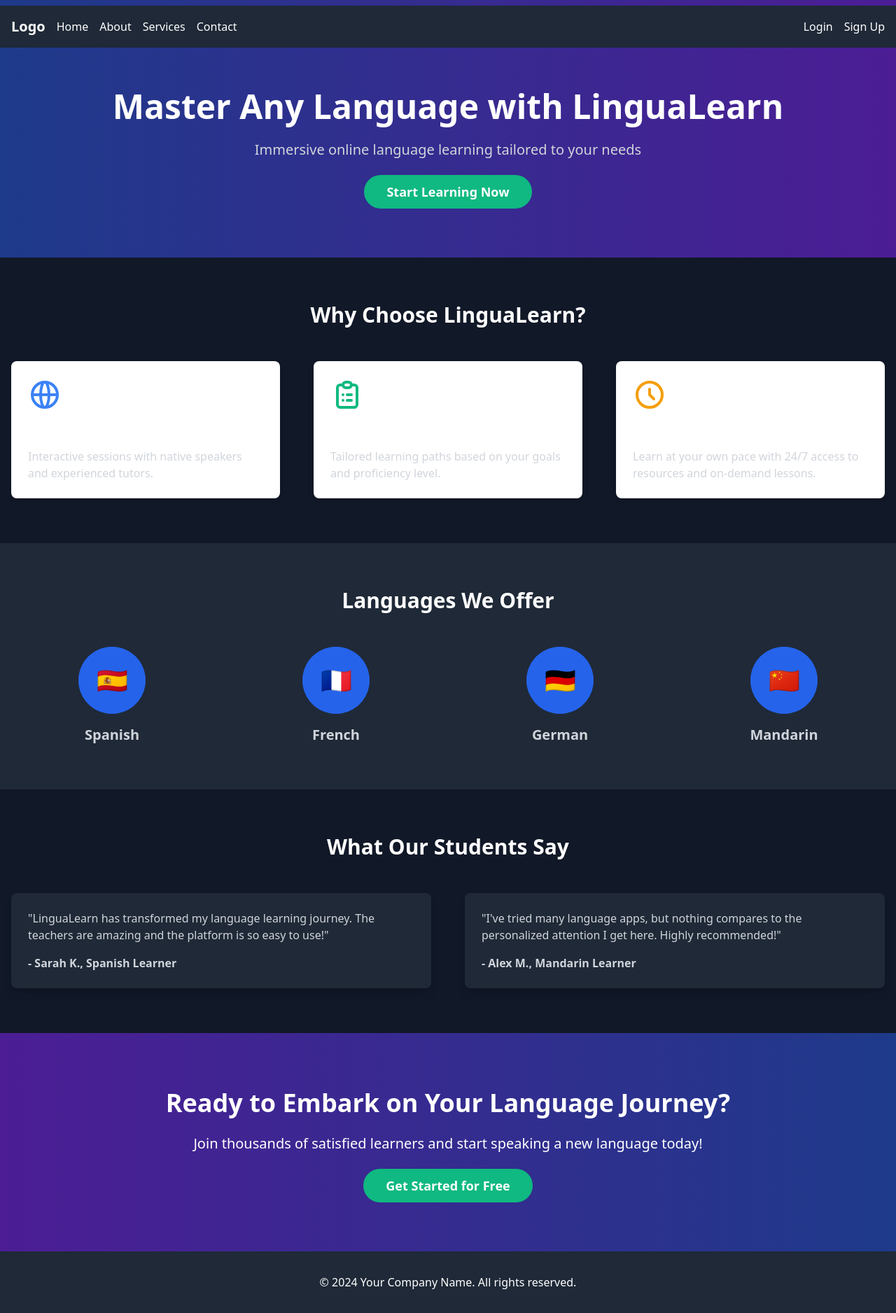
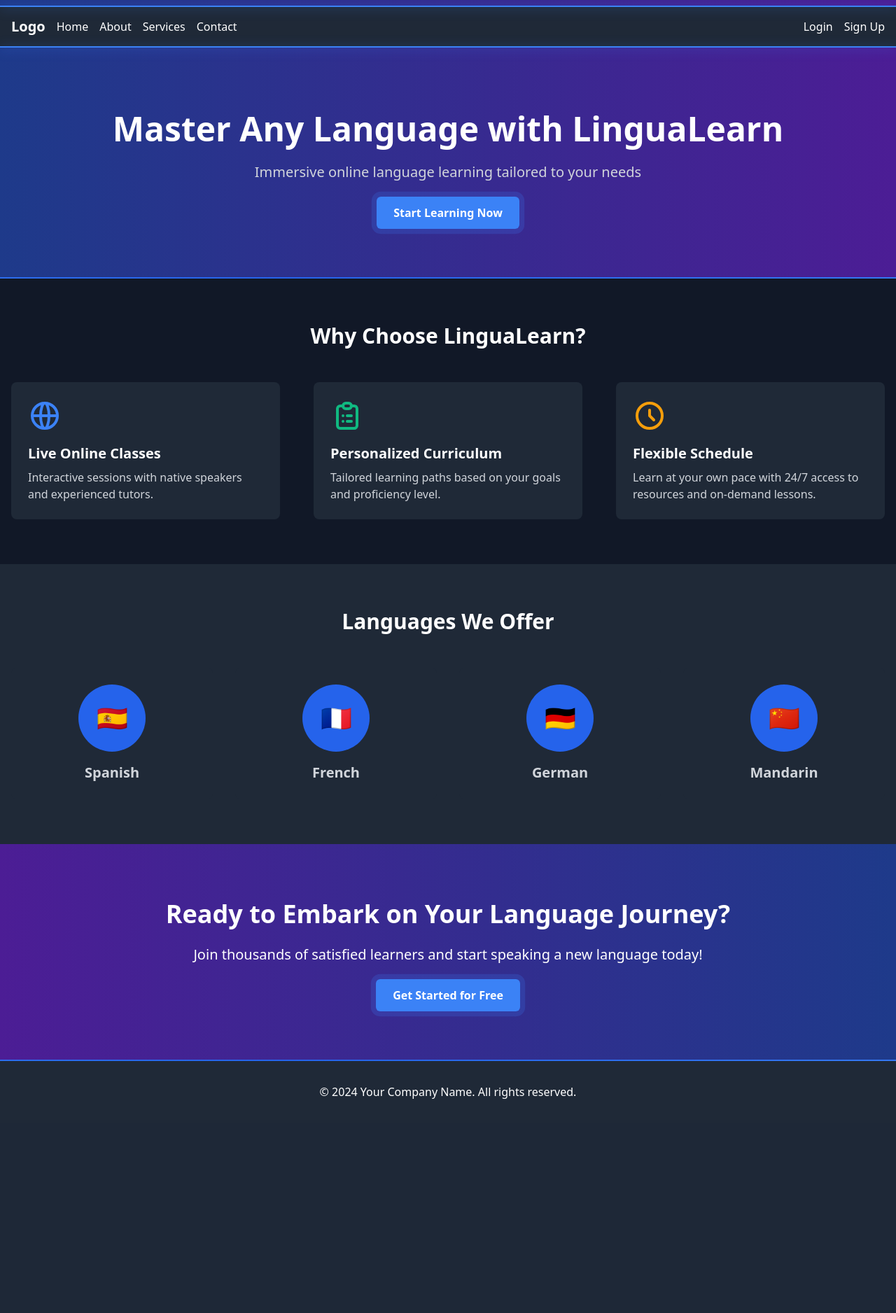
Before and after one commit to hiralinda/djangoproject_schoolwebpage, a Django app: page / in a window 1280 px wide. Shown: the whole page at 70% size. After the commit the page ends 1570 px from the top, so only its background shows below. Run offline with Django 5.2, Linux system fonts and the light colour scheme.

Commit message:
glowing-effect

```diff
--- a/hira/static/css/forms.css
+++ b/hira/static/css/forms.css
@@ -5,7 +5,7 @@
   justify-content: center;
   align-items: center;
   flex-direction: column;
-  padding: 3rem 1.5rem;
+  padding: 6rem 1.5rem;
 }
 
 .login-header {
--- a/hira/static/css/styles.css
+++ b/hira/static/css/styles.css
@@ -1,3 +1,57 @@
+.feature-card {
+  background-color: #1f2937;
+  border-radius: 0.5rem;
+  padding: 1.5rem;
+  transition: all 0.3s ease-in-out;
+}
+.feature-card:hover {
+  box-shadow: 0 0 10px #3b82f6;
+  transition: box-shadow 0.3s ease-in-out;
+  transform: translateY(-5px);
+}
+
+.section-separator {
+  width: 100%;
+}
+
+.nav-link {
+  color: #d1d5db;
+  transition: color 0.3s ease-in-out;
+}
+.nav-link:hover {
+  color: #ffffff;
+  text-shadow: 0 0 5px #3b82f6;
+}
+
+@keyframes navbar-glow {
+  0% {
+    box-shadow: 0 2px 5px rgba(59, 130, 246, 0.5);
+  }
+  50% {
+    box-shadow: 0 2px 20px rgba(59, 130, 246, 0.8);
+  }
+  100% {
+    box-shadow: 0 2px 5px rgba(59, 130, 246, 0.5);
+  }
+}
+.navbar-glow::before, .navbar-glow::after {
+  content: "";
+  position: absolute;
+  left: 0;
+  right: 0;
+  height: 2px;
+  background-color: #3b82f6;
+}
+.navbar-glow::before {
+  top: 0;
+}
+.navbar-glow::after {
+  bottom: 0;
+}
+.navbar-glow::before, .navbar-glow::after {
+  animation: navbar-glow 3s infinite;
+}
+
 .hamburger {
   cursor: pointer;
 }
@@ -28,22 +82,47 @@
   max-height: 300px;
 }
 
-.feature-card {
-  background-color: white;
-  border-radius: 8px;
-  box-shadow: 0 4px 6px rgba(0, 0, 0, 0.1);
-  padding: 24px;
-  transition: transform 0.3s ease;
+@keyframes pulse-glow {
+  0% {
+    box-shadow: 0 0 0 0 rgba(59, 130, 246, 0.7);
+  }
+  70% {
+    box-shadow: 0 0 0 10px rgba(59, 130, 246, 0);
+  }
+  100% {
+    box-shadow: 0 0 0 0 rgba(59, 130, 246, 0);
+  }
 }
-.feature-card:hover {
-  transform: translateY(-5px);
+.cta-button {
+  background-color: #3b82f6;
+  color: #ffffff;
+  padding: 0.75rem 1.5rem;
+  border-radius: 0.375rem;
+  font-weight: bold;
+  transition: all 0.3s ease-in-out;
+  animation: pulse-glow 2s infinite;
+}
+.cta-button:hover {
+  background-color: #2563eb;
+  transform: scale(1.05);
 }
 
-.cta a {
-  transition: background-color 0.3s ease;
+@keyframes glowing-line {
+  0% {
+    background-position: 0% 50%;
+  }
+  50% {
+    background-position: 100% 50%;
+  }
+  100% {
+    background-position: 0% 50%;
+  }
 }
-.cta a:hover {
-  background-color: #e6e6e6;
+.glowing-line, .section-separator {
+  height: 2px;
+  background: linear-gradient(90deg, #3b82f6, #2563eb, #3b82f6);
+  background-size: 200% 100%;
+  animation: glowing-line 3s infinite;
 }
 
 /*# sourceMappingURL=styles.css.map */
--- a/hira/static/sass/styles.scss
+++ b/hira/static/sass/styles.scss
@@ -1,15 +1,92 @@
-// Custom styles
-
-// Variables
-$primary-color: #3b82f6;
-$secondary-color: #1f2937;
-
+$primary-color: #3b82f6; // Blue-500
+$primary-hover-color: #2563eb; // Blue-600
+$background-color: #111827; // Gray-900
+$container-bg: #1f2937; // Gray-800
+$white: #ffffff;
+$gray-300: #d1d5db;
+$gray-500: #6b7280;
+$gray-700: #374151;
+$red-600: #dc2626;
 // Mixins
 @mixin transition($property: all, $duration: 0.3s, $timing: ease) {
   transition: $property $duration $timing;
 }
 
+@mixin glow-effect($color: $primary-color, $spread: 5px) {
+  box-shadow: 0 0 $spread $color;
+  transition: box-shadow 0.3s ease-in-out;
+}
+
+// Feature cards
+.feature-card {
+  background-color: $container-bg;
+  border-radius: 0.5rem;
+  padding: 1.5rem;
+  transition: all 0.3s ease-in-out;
+
+  &:hover {
+    @include glow-effect($primary-color, 10px);
+    transform: translateY(-5px);
+  }
+}
+
+.section-separator {
+  width: 100%;
+  // max-width: 200px;
+  //margin: 2rem auto;
+  @extend .glowing-line;
+}
+
+.nav-link {
+  color: $gray-300;
+  transition: color 0.3s ease-in-out;
+
+  &:hover {
+    color: $white;
+    text-shadow: 0 0 5px $primary-color;
+  }
+}
+
 // Navbar styles
+
+@keyframes navbar-glow {
+  0% {
+    box-shadow: 0 2px 5px rgba($primary-color, 0.5);
+  }
+  50% {
+    box-shadow: 0 2px 20px rgba($primary-color, 0.8);
+  }
+  100% {
+    box-shadow: 0 2px 5px rgba($primary-color, 0.5);
+  }
+}
+
+.navbar-glow {
+  // position: relative;
+
+  &::before,
+  &::after {
+    content: '';
+    position: absolute;
+    left: 0;
+    right: 0;
+    height: 2px;
+    background-color: $primary-color;
+  }
+
+  &::before {
+    top: 0;
+  }
+
+  &::after {
+    bottom: 0;
+  }
+
+  &::before,
+  &::after {
+    animation: navbar-glow 3s infinite;
+  }
+}
 .hamburger {
     cursor: pointer;
 
@@ -46,26 +123,48 @@
   }
 
 
-// Feature card styles
-.feature-card {
-  background-color: white;
-  border-radius: 8px;
-  box-shadow: 0 4px 6px rgba(0, 0, 0, 0.1);
-  padding: 24px;
-  @include transition(transform);
+  @keyframes pulse-glow {
+    0% {
+      box-shadow: 0 0 0 0 rgba($primary-color, 0.7);
+    }
+    70% {
+      box-shadow: 0 0 0 10px rgba($primary-color, 0);
+    }
+    100% {
+      box-shadow: 0 0 0 0 rgba($primary-color, 0);
+    }
+  }
 
-  &:hover {
-    transform: translateY(-5px);
+  .cta-button {
+    background-color: $primary-color;
+    color: $white;
+    padding: 0.75rem 1.5rem;
+    border-radius: 0.375rem;
+    font-weight: bold;
+    transition: all 0.3s ease-in-out;
+    animation: pulse-glow 2s infinite;
+
+    &:hover {
+      background-color: $primary-hover-color;
+      transform: scale(1.05);
+    }
+  }
+
+@keyframes glowing-line {
+  0% {
+    background-position: 0% 50%;
+  }
+  50% {
+    background-position: 100% 50%;
+  }
+  100% {
+    background-position: 0% 50%;
   }
 }
 
-// CTA button styles
-.cta {
-  a {
-    @include transition(background-color);
-
-    &:hover {
-      background-color: darken(white, 10%);
-    }
-  }
+.glowing-line {
+  height: 2px;
+  background: linear-gradient(90deg, $primary-color, $primary-hover-color, $primary-color);
+  background-size: 200% 100%;
+  animation: glowing-line 3s infinite;
 }
--- a/hira/templates/hira/index.html
+++ b/hira/templates/hira/index.html
@@ -3,30 +3,31 @@
 {% block body %}
 
 <main class="bg-gray-900 text-gray-300">
-
-    <section class="hero pt-32 pb-20 bg-gradient-to-r from-blue-900 to-purple-900">
+    <section class="hero pt-40 py-20 bg-gradient-to-r from-blue-900 to-purple-900">
         <div class="container mx-auto px-4 text-center">
             <h1 class="text-5xl font-bold mb-6 text-white">Master Any Language with LinguaLearn</h1>
             <p class="text-xl mb-8">Immersive online language learning tailored to your needs</p>
-            <a href="#" class="bg-green-500 text-white py-3 px-8 rounded-full text-lg font-semibold hover:bg-green-600 transition duration-300">Start Learning Now</a>
+            <a href="#" class="cta-button">Start Learning Now</a>
         </div>
     </section>
+
+    <div class="section-separator"></div>
 
     <section class="features py-16">
         <div class="container mx-auto px-4">
             <h2 class="text-3xl font-bold mb-12 text-center text-white">Why Choose LinguaLearn?</h2>
             <div class="grid grid-cols-1 md:grid-cols-3 gap-12">
-                <div class="feature-card bg-gray-800 p-6 rounded-lg shadow-lg">
+                <div class="feature-card">
                     <svg class="w-12 h-12 text-blue-500 mb-4" fill="none" stroke="currentColor" viewBox="0 0 24 24" xmlns="http://www.w3.org/2000/svg"><path stroke-linecap="round" stroke-linejoin="round" stroke-width="2" d="M21 12a9 9 0 01-9 9m9-9a9 9 0 00-9-9m9 9H3m9 9a9 9 0 01-9-9m9 9c1.657 0 3-4.03 3-9s-1.343-9-3-9m0 18c-1.657 0-3-4.03-3-9s1.343-9 3-9m-9 9a9 9 0 019-9"></path></svg>
                     <h3 class="text-xl font-semibold mb-2 text-white">Live Online Classes</h3>
                     <p>Interactive sessions with native speakers and experienced tutors.</p>
                 </div>
-                <div class="feature-card bg-gray-800 p-6 rounded-lg shadow-lg">
+                <div class="feature-card">
                     <svg class="w-12 h-12 text-green-500 mb-4" fill="none" stroke="currentColor" viewBox="0 0 24 24" xmlns="http://www.w3.org/2000/svg"><path stroke-linecap="round" stroke-linejoin="round" stroke-width="2" d="M9 5H7a2 2 0 00-2 2v12a2 2 0 002 2h10a2 2 0 002-2V7a2 2 0 00-2-2h-2M9 5a2 2 0 002 2h2a2 2 0 002-2M9 5a2 2 0 012-2h2a2 2 0 012 2m-3 7h3m-3 4h3m-6-4h.01M9 16h.01"></path></svg>
                     <h3 class="text-xl font-semibold mb-2 text-white">Personalized Curriculum</h3>
                     <p>Tailored learning paths based on your goals and proficiency level.</p>
                 </div>
-                <div class="feature-card bg-gray-800 p-6 rounded-lg shadow-lg">
+                <div class="feature-card">
                     <svg class="w-12 h-12 text-yellow-500 mb-4" fill="none" stroke="currentColor" viewBox="0 0 24 24" xmlns="http://www.w3.org/2000/svg"><path stroke-linecap="round" stroke-linejoin="round" stroke-width="2" d="M12 8v4l3 3m6-3a9 9 0 11-18 0 9 9 0 0118 0z"></path></svg>
                     <h3 class="text-xl font-semibold mb-2 text-white">Flexible Schedule</h3>
                     <p>Learn at your own pace with 24/7 access to resources and on-demand lessons.</p>
@@ -35,29 +36,30 @@
         </div>
     </section>
 
+
     <section class="languages py-16 bg-gray-800">
         <div class="container mx-auto px-4">
             <h2 class="text-3xl font-bold mb-12 text-center text-white">Languages We Offer</h2>
             <div class="grid grid-cols-2 md:grid-cols-4 gap-8">
-                <div class="text-center">
+                <div class="text-center feature-card">
                     <div class="bg-blue-600 rounded-full w-24 h-24 flex items-center justify-center mx-auto mb-4">
                         <span class="text-4xl">🇪🇸</span>
                     </div>
                     <h3 class="text-xl font-semibold">Spanish</h3>
                 </div>
-                <div class="text-center">
+                <div class="text-center feature-card">
                     <div class="bg-blue-600 rounded-full w-24 h-24 flex items-center justify-center mx-auto mb-4">
                         <span class="text-4xl">🇫🇷</span>
                     </div>
                     <h3 class="text-xl font-semibold">French</h3>
                 </div>
-                <div class="text-center">
+                <div class="text-center feature-card">
                     <div class="bg-blue-600 rounded-full w-24 h-24 flex items-center justify-center mx-auto mb-4">
                         <span class="text-4xl">🇩🇪</span>
                     </div>
                     <h3 class="text-xl font-semibold">German</h3>
                 </div>
-                <div class="text-center">
+                <div class="text-center feature-card">
                     <div class="bg-blue-600 rounded-full w-24 h-24 flex items-center justify-center mx-auto mb-4">
                         <span class="text-4xl">🇨🇳</span>
                     </div>
@@ -67,27 +69,11 @@
         </div>
     </section>
 
-    <section class="testimonials py-16">
-        <div class="container mx-auto px-4">
-            <h2 class="text-3xl font-bold mb-12 text-center text-white">What Our Students Say</h2>
-            <div class="grid grid-cols-1 md:grid-cols-2 gap-12">
-                <div class="bg-gray-800 p-6 rounded-lg shadow-lg">
-                    <p class="mb-4">"LinguaLearn has transformed my language learning journey. The teachers are amazing and the platform is so easy to use!"</p>
-                    <p class="font-semibold">- Sarah K., Spanish Learner</p>
-                </div>
-                <div class="bg-gray-800 p-6 rounded-lg shadow-lg">
-                    <p class="mb-4">"I've tried many language apps, but nothing compares to the personalized attention I get here. Highly recommended!"</p>
-                    <p class="font-semibold">- Alex M., Mandarin Learner</p>
-                </div>
-            </div>
-        </div>
-    </section>
-
     <section class="cta bg-gradient-to-r from-purple-900 to-blue-900 text-white py-20">
         <div class="container mx-auto px-4 text-center">
             <h2 class="text-4xl font-bold mb-6">Ready to Embark on Your Language Journey?</h2>
             <p class="text-xl mb-8">Join thousands of satisfied learners and start speaking a new language today!</p>
-            <a href="#" class="bg-green-500 text-white py-3 px-8 rounded-full text-lg font-semibold hover:bg-green-600 transition duration-300">Get Started for Free</a>
+            <a href="#" class="cta-button">Get Started for Free</a>
         </div>
     </section>
 </main>
--- a/hira/templates/hira/layout.html
+++ b/hira/templates/hira/layout.html
@@ -12,7 +12,7 @@
         {% block extra_head %}{% endblock %}
     </head>
     <body>
-        <header class="fixed top-2 left-0 right-0 bg-gray-800 text-white z-50">
+        <header class="fixed top-2 left-0 right-0 bg-gray-800 text-white z-50 navbar-glow">
             <nav class="container mx-auto px-4 py-4 flex items-center justify-between">
                 <div class="flex items-center space-x-4">
                     <a href="#" class="text-xl font-bold">Logo</a>
@@ -72,6 +72,7 @@
         {% block body %}
         {% endblock %}
     </body>
+    <div class="section-separator"></div>
     <footer class="bg-gray-800 text-white py-8">
         <div class="container mx-auto px-4 text-center">
             <p>&copy; 2024 Your Company Name. All rights reserved.</p>
```
Also changed, not shown: 1 other file.
